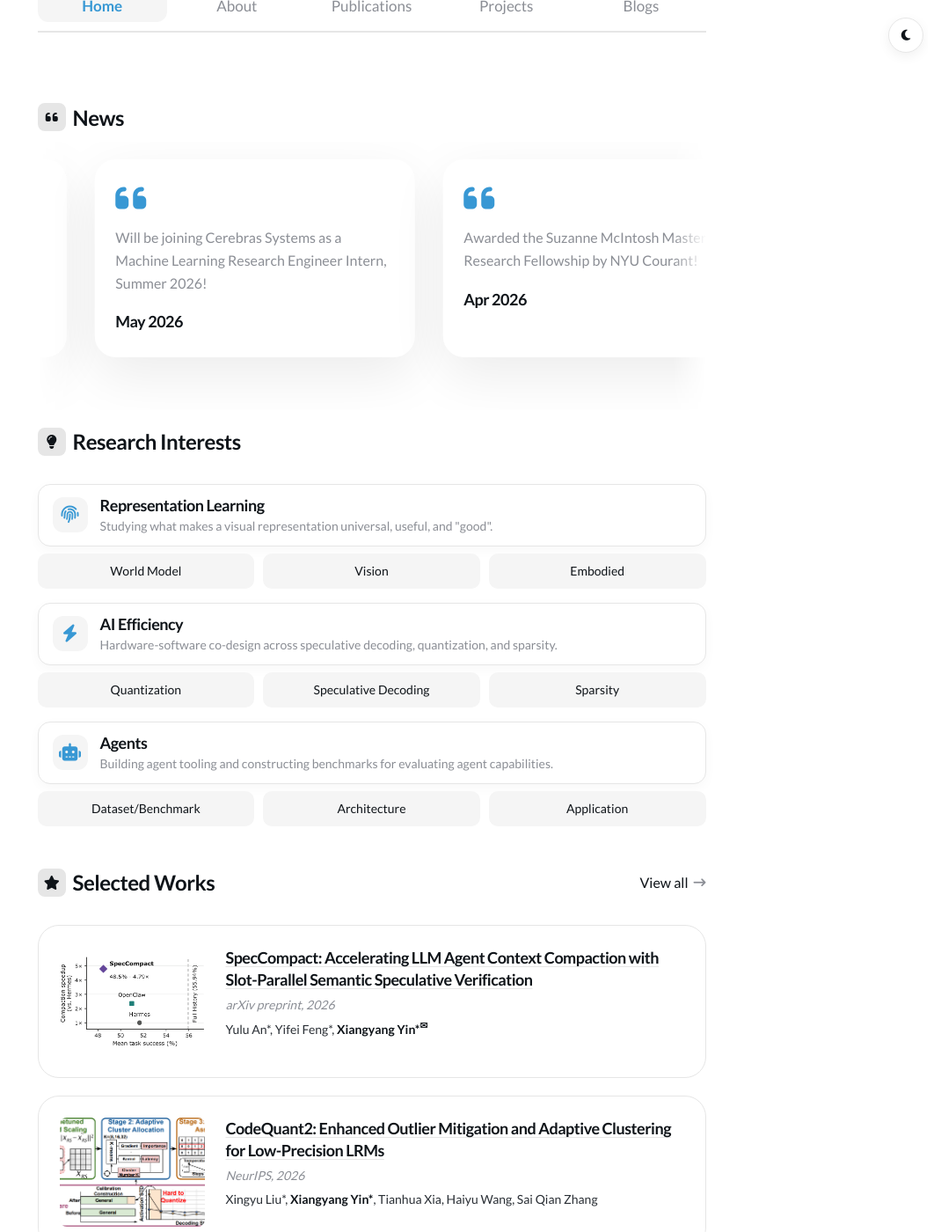
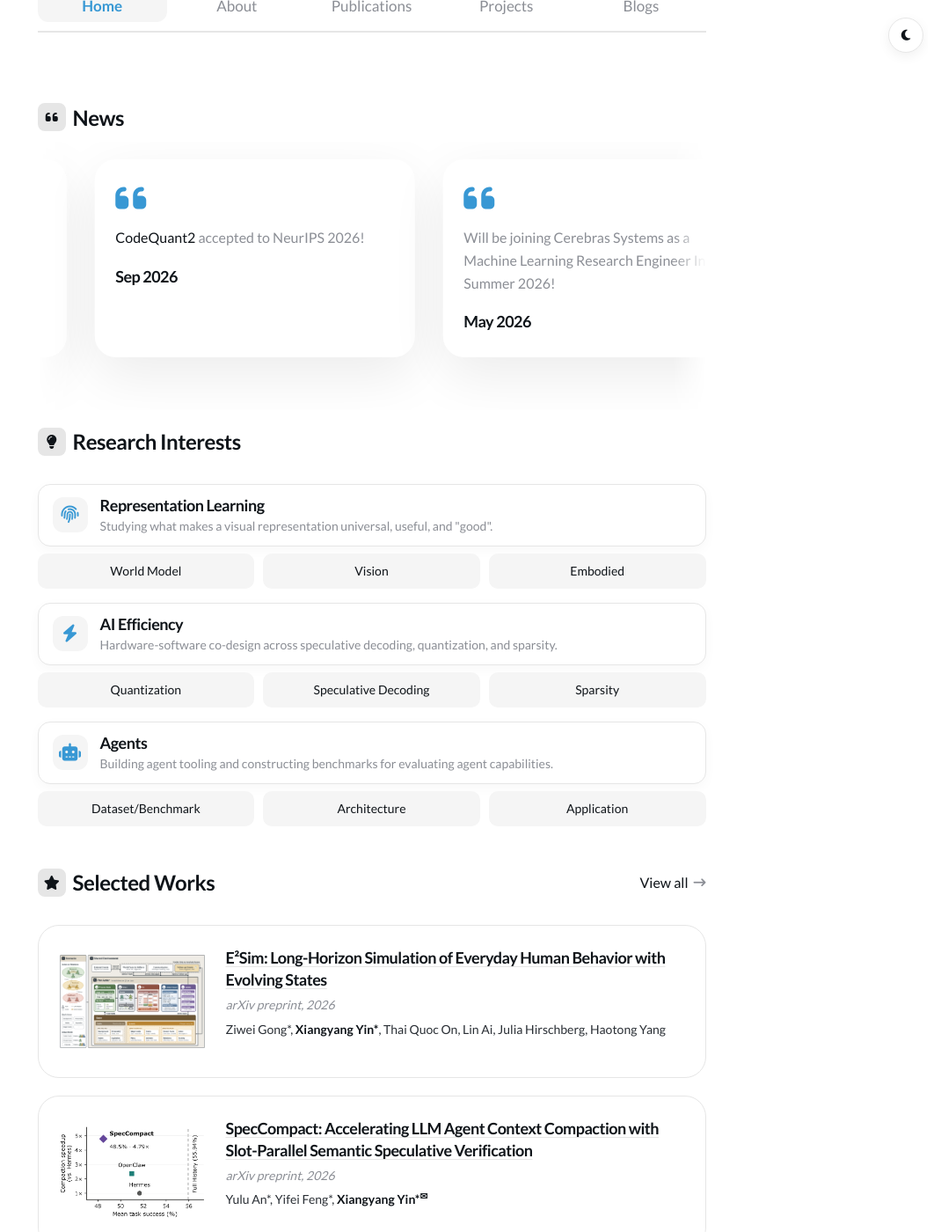
Before and after one commit to shawnyin128/shawnyin128.github.io, a Jekyll site: the page built from index.html, in a window 1280 px wide and 1400 px high, scrolled down 638 px. Shown: the whole window at 88% size, without its empty margins (210-1280 px from the left). Built offline with Jekyll 4.4.1, drawn with Linux system fonts in a browser that asks for light colours; a style sheet for code colours, icons or effects is not loaded.

Commit message:
Add E2Sim preprint and update research news

```diff
--- a/_data/settings.yml
+++ b/_data/settings.yml
@@ -97,6 +97,13 @@ selected_works_settings:
   description:
   view_all_link: '/publications/'
   items:
+    - title: 'E²Sim: Long-Horizon Simulation of Everyday Human Behavior with Evolving States'
+      venue: 'arXiv preprint, 2026'
+      authors: 'Ziwei Gong*, <strong>Xiangyang Yin*</strong>, Thai Quoc On, Lin Ai, Julia Hirschberg, Haotong Yang'
+      link: 'https://arxiv.org/abs/2611.31641'
+      image: '/images/works/e2sim.png'
+      image_fit: contain
+      tag:
     - title: 'SpecCompact: Accelerating LLM Agent Context Compaction with Slot-Parallel Semantic Speculative Verification'
       venue: 'arXiv preprint, 2026'
       authors: 'Yulu An*, Yifei Feng*, <strong>Xiangyang Yin*<sup title="Corresponding author" aria-label="Corresponding author">&#9993;</sup></strong>'
--- a/_pages/publication.md
+++ b/_pages/publication.md
@@ -15,6 +15,20 @@ page_cover: '/images/header/pub_cover.jpg'
        do not repeat it for older years. The homepage legend is independent. -->
 </div>
 <div class="publications-grid">
+
+<div class="publication-card animate">
+<div class="publication-title">
+  <a href="https://arxiv.org/abs/2611.31641">
+    <strong>E²Sim: Long-Horizon Simulation of Everyday Human Behavior with Evolving States</strong>
+  </a>
+</div>
+<div class="publication-authors">
+  Ziwei Gong*, <strong>Xiangyang Yin*</strong>, Thai Quoc On, Lin Ai, Julia Hirschberg, Haotong Yang
+</div>
+<div class="publication-conference">
+  arXiv preprint, 2026
+</div>
+</div>
 
 <div class="publication-card animate">
 <div class="publication-title">
```
Also changed, not shown: _news/2026-09-24-neurips.md (+1 -1 lines), _news/2026-11-23-arxiv-preprints.md (added, +4 -0 lines), images/works/e2sim.png (added).
